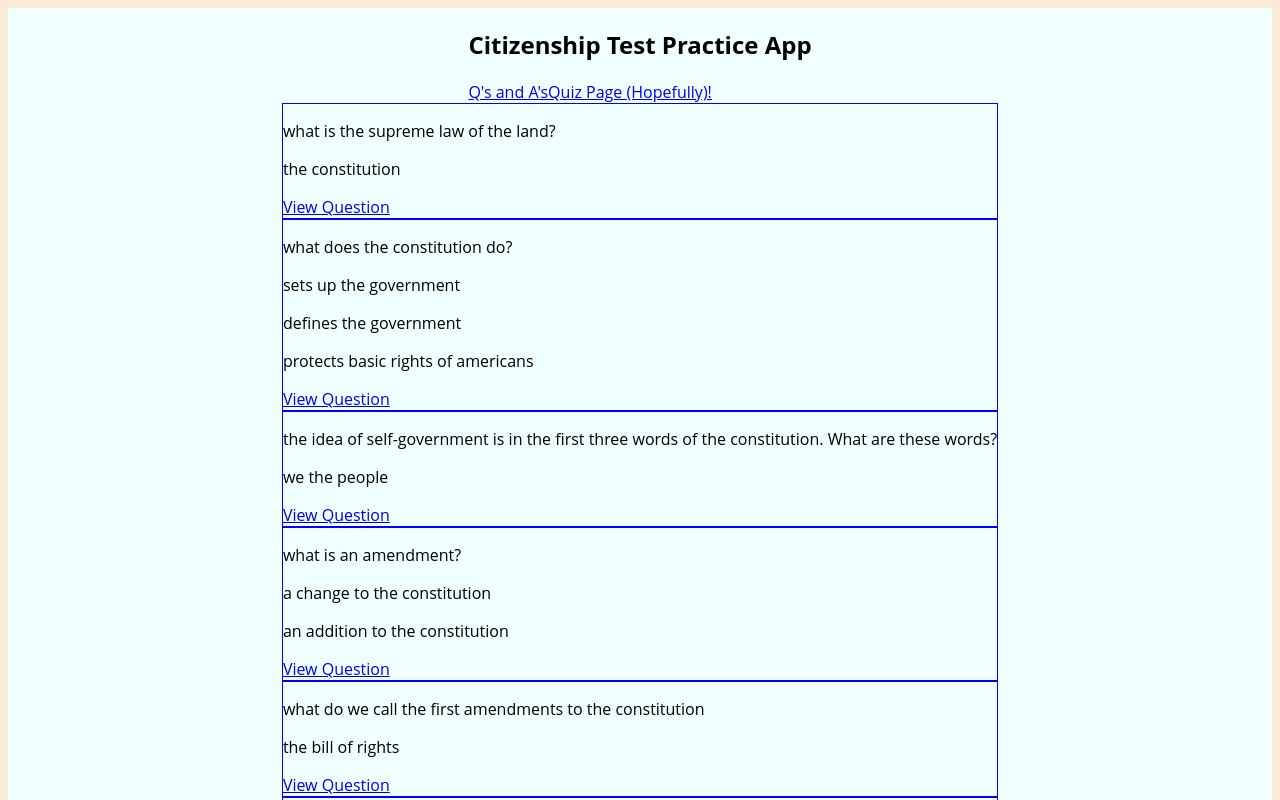
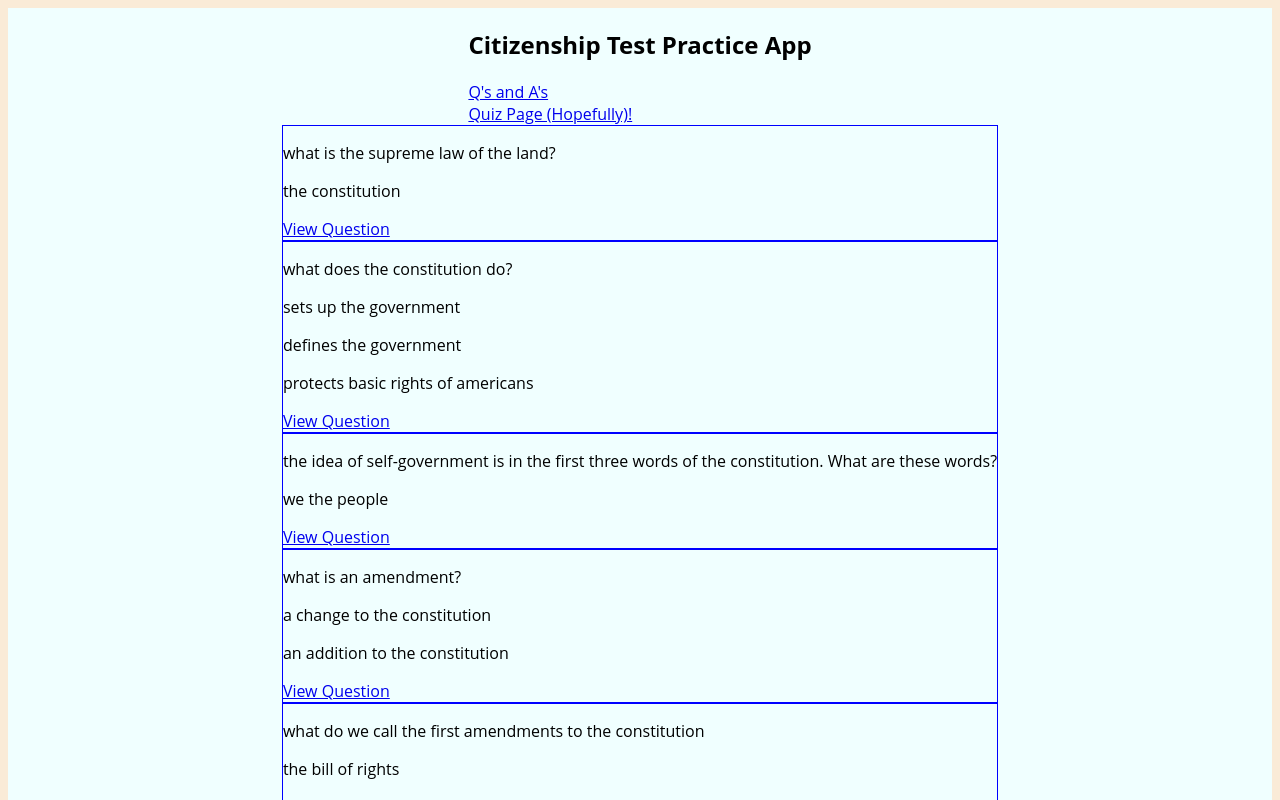
Before and after one commit to mmaustin/citizenship-questions-answers, a React (Create React App) app in the folder citizenship-frontend/: page / in a window 1280 px wide. Shown: the top 800 px of the page. Built offline with nearby package versions, Linux system fonts and the light colour scheme.

Commit message:
added divs to separate links in navbar component

```diff
--- a/citizenship-frontend/src/app/Navbar.js
+++ b/citizenship-frontend/src/app/Navbar.js
@@ -9,8 +9,8 @@ const Navbar = () => {
                 <h2>Citizenship Test Practice App</h2>
                 <div>
                     <div>
-                        <Link to='/'>Q's and A's</Link>
-                        <Link to='/questions/dropbox'>Quiz Page (Hopefully)!</Link>
+                        <div><Link to='/'>Q's and A's</Link></div>
+                        <div><Link to='/questions/dropbox'>Quiz Page (Hopefully)!</Link></div>
                     </div>
                 </div>
             </section>
```
